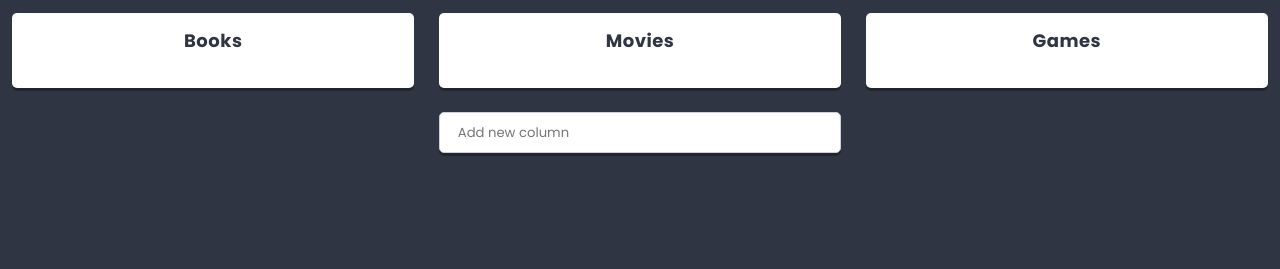
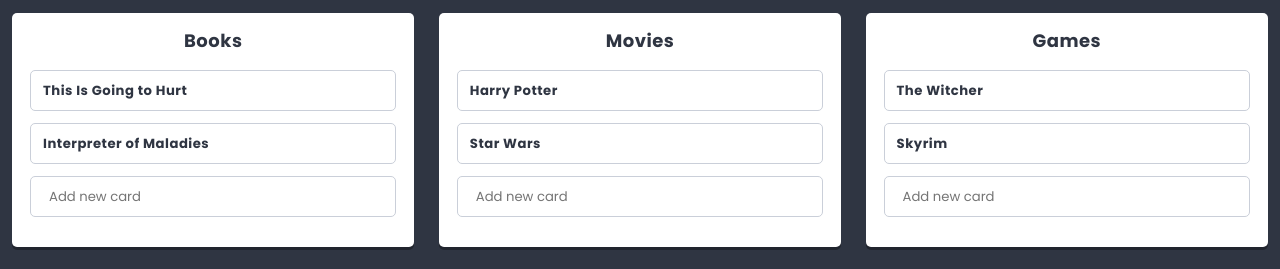
Before and after one commit to rafdul/react---first-project, a React app: page / in a window 1280 px wide. Shown: the part 419-688 px from the top of the page. Built offline with nearby package versions, Linux system fonts and the light colour scheme.

Commit message:
Develope component Column (render Card, addCard)

```diff
--- a/src/components/App/App.js
+++ b/src/components/App/App.js
@@ -1,7 +1,7 @@
 import React from 'react';
 import styles from './App.scss';
 import List from '../List/List';
-import {pageContents, listData} from '../../data/dataStore'
+import {pageContents, listData} from '../../data/dataStore';
 
 class App extends React.Component {
   render() {
--- a/src/components/Column/Column.js
+++ b/src/components/Column/Column.js
@@ -1,17 +1,52 @@
 import React from 'react';
 import styles from './Column.scss';
 import PropTypes from 'prop-types';
+import {settings} from '../../data/dataStore';
+import Card from '../Card/Card';
+import Creator from '../Creator/Creator';
 
 class Column extends React.Component {
+  state = {
+    cards: this.props.cards || [],
+  }
+
   static propTypes = {
     // columnsTitles: PropTypes.string,
     title: PropTypes.string,
+  }
+
+  static defaultProps = {
+    desciption: settings.cardCreatorText,
+  }
+
+  addCard(title){
+		this.setState(state => (
+			{
+				cards: [
+					...state.cards,
+					{
+						key: state.cards.length ? state.cards[state.cards.length-1].key+1 : 0,
+						title,
+						icon: 'list-alt',
+						cards: []
+					}
+				]
+			}
+		));
 	}
 
   render() {
     return (
       <section className={styles.component}>
           <h3 className={styles.title}>{this.props.title}</h3>
+          <div>
+            {this.state.cards.map(({key, ...cardsProps}) => (
+              <Card key={key} {...cardsProps} />
+            ))}
+          </div>
+          <div>
+            <Creator text={settings.cardCreatorText} action={title => this.addCard(title)}/>
+          </div>
       </section>
     )
   }
--- a/src/components/List/List.js
+++ b/src/components/List/List.js
@@ -5,7 +5,7 @@
 import PropTypes from 'prop-types';
 import {settings} from '../../data/dataStore';
 import ReactHtmlParser from 'react-html-parser';
-import Creator from '../Creator/Creator'
+import Creator from '../Creator/Creator';
 
 class List extends React.Component {
 	state = {
```
Also changed, not shown: src/components/Card/Card.js (indentation only), src/components/Hero/Hero.js (indentation only). Lines whose indentation alone changed are shown as unchanged.
